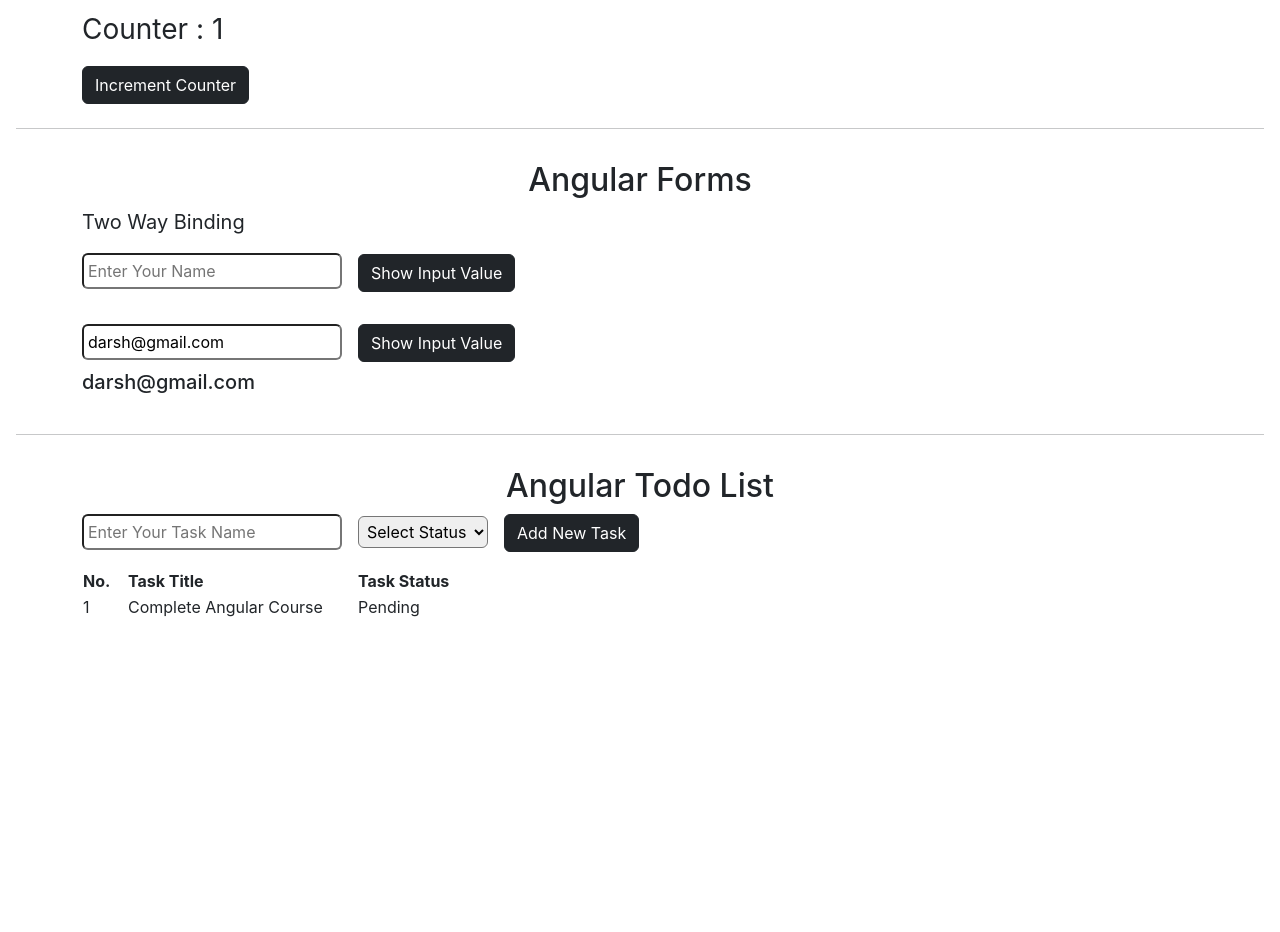
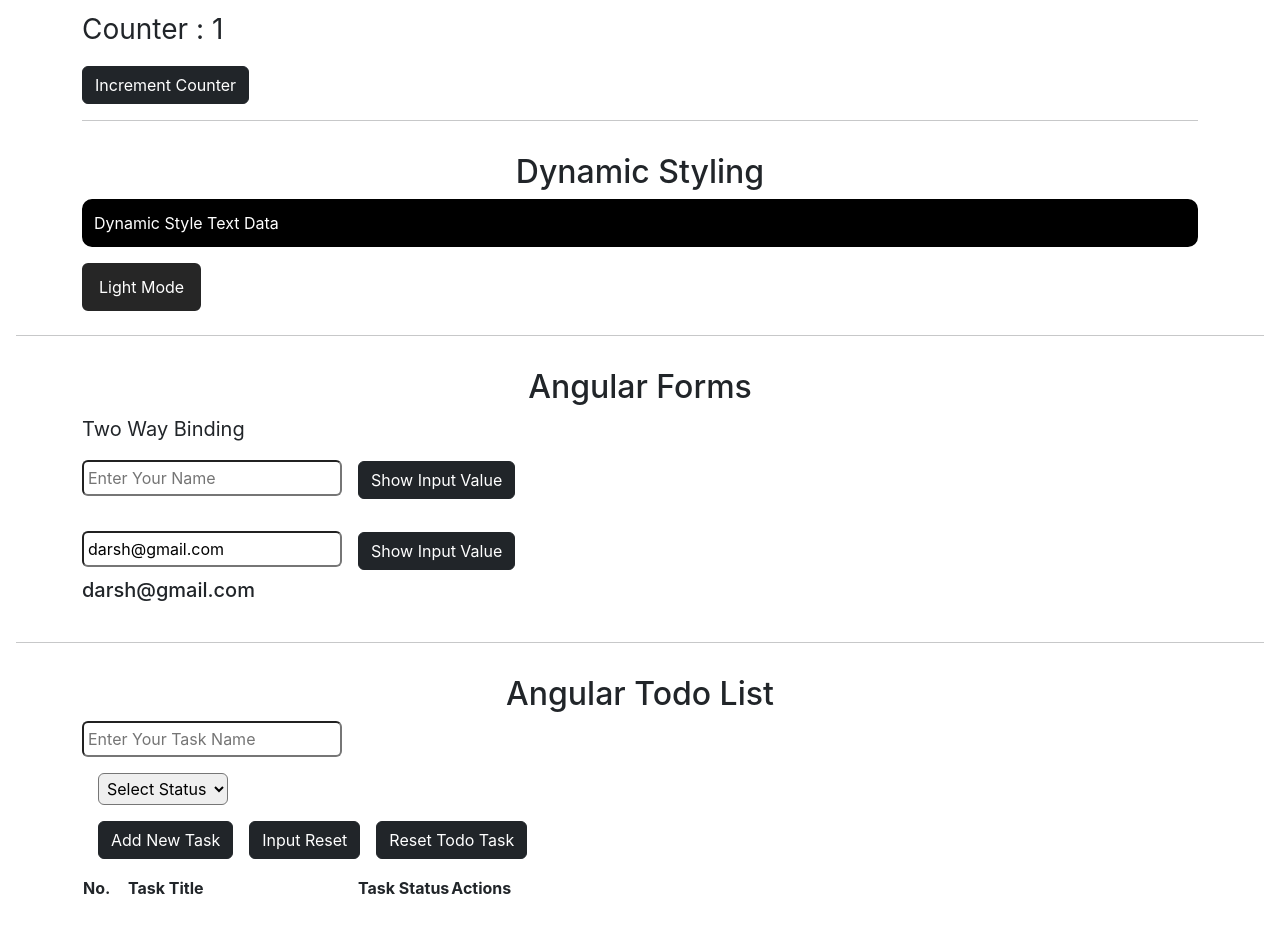
Before and after one commit to darshangujraticodes/Angular-Practice, an Angular app in the folder 01-FirstApp/: page / in a window 1280 px wide. Shown: the part 5845-6777 px from the top of the page. Before the commit the page ends 6497 px from the top, so only its background shows below. Built offline with nearby package versions, Linux system fonts and the light colour scheme.

Commit message:
angular dynamic styles

```diff
--- a/01-FirstApp/src/app/components/angulareffect/angulareffect.component.html
+++ b/01-FirstApp/src/app/components/angulareffect/angulareffect.component.html
@@ -14,5 +14,28 @@
         Increment Counter
       </button>
     </div>
+    <hr />
   </div>
 </section>
+
+<section class="py-2">
+  <div class="container">
+    <h2 class="text-center">Dynamic Styling</h2>
+
+    <div>
+      <p
+        [style.backgroundColor]="bgColor"
+        [style.color]="textColor"
+        [style.padding.px]="10"
+        [style.borderRadius.px]="10"
+        [style.border]="border"
+      >
+        Dynamic Style Text Data
+      </p>
+
+      <button (click)="switchThemeMode()" class="rounded">
+        {{ darkMode ? "Light Mode" : "Dark Mode" }}
+      </button>
+    </div>
+  </div>
+</section>
--- a/01-FirstApp/src/app/components/angulareffect/angulareffect.component.ts
+++ b/01-FirstApp/src/app/components/angulareffect/angulareffect.component.ts
@@ -9,6 +9,12 @@ import { Component, effect, signal } from '@angular/core';
 export class AngulareffectComponent {
   counter = signal(1);
   displayEvenCounter = false;
+
+  bgColor = 'black';
+  textColor = 'white';
+  border = '2px solid black';
+
+  darkMode = true;
 
   constructor() {
     effect(() => {
@@ -27,4 +33,15 @@ export class AngulareffectComponent {
   incrementData() {
     this.counter.set(this.counter() + 1);
   }
+
+  switchThemeMode() {
+    this.darkMode = !this.darkMode;
+    if (this.darkMode) {
+      this.bgColor = 'black';
+      this.textColor = 'white';
+    } else {
+      this.bgColor = 'white';
+      this.textColor = 'black';
+    }
+  }
 }
--- a/01-FirstApp/src/app/components/angulartodo/angulartodo.component.html
+++ b/01-FirstApp/src/app/components/angulartodo/angulartodo.component.html
@@ -3,12 +3,20 @@
     <h2 class="text-center">Angular Todo List</h2>
     <div class="todoWrap">
       <div class="todoInputWrap">
+        <div>
           <input
             type="text"
             placeholder="Enter Your Task Name"
             class="rounded p-1"
             [(ngModel)]="taskName"
           />
+
+          @if(error.includes('taskNameError')){
+          <p class="mt-1 textRed">Please Enter Valid Task Name</p>
+          }
+        </div>
+
+        <div class="my-3">
           <select
             name="taskStatus"
             [(ngModel)]="taskStatus"
@@ -20,8 +28,29 @@
             <option value="pending">Pending</option>
             <option value="working">Working</option>
           </select>
+          @if(error.includes('taskStatusError')){
+          <p class="mt-1 textRed">Select Your Task Status</p>
+          }
+        </div>
+
+        @if(editMode){
+
+        <button (click)="updateTaskData()" class="btn btn-dark ms-3">
+          Update Task Data
+        </button>
+
+        }@else{
         <button (click)="addTodoTask()" class="btn btn-dark ms-3">
           Add New Task
+        </button>
+        }
+
+        <button (click)="resetTodo()" class="btn btn-dark ms-3">
+          Input Reset
+        </button>
+
+        <button (click)="taskReset()" class="btn btn-dark ms-3">
+          Reset Todo Task
         </button>
       </div>
       <div class="taskContentWrap mt-3">
@@ -31,14 +60,33 @@
               <th class="wd1">No.</th>
               <th class="wd2">Task Title</th>
               <th class="wd3">Task Status</th>
+              <th class="wd2">Actions</th>
             </tr>
           </thead>
           <tbody>
+            @for(taskData of taskList; track taskData; let i = $index){
             <tr>
-              <td>1</td>
-              <td>Complete Angular Course</td>
-              <td>Pending</td>
+              <td>{{ i + 1 }}</td>
+              <td>{{ taskData.task }}</td>
+              <td>{{ taskData.status }}</td>
+              <td>
+                <div>
+                  <button
+                    (click)="updateTask(taskData.id)"
+                    class="btn btn-warning"
+                  >
+                    Edit
+                  </button>
+                  <button
+                    (click)="deleteTask(taskData.id)"
+                    class="btn btn-danger ms-3"
+                  >
+                    Delete
+                  </button>
+                </div>
+              </td>
             </tr>
+            }
           </tbody>
         </table>
       </div>
--- a/01-FirstApp/src/app/components/angulartodo/angulartodo.component.ts
+++ b/01-FirstApp/src/app/components/angulartodo/angulartodo.component.ts
@@ -16,6 +16,78 @@ type taskType = {
 export class AngulartodoComponent {
   taskName = '';
   taskStatus = '';
+  editMode = false;
+  editDataId = 0;
+  error: string[] = [];
 
   taskList: taskType[] = [];
+
+  addTodoTask() {
+    // console.log(this.taskName);
+    // console.log(this.taskStatus);
+
+    if (this.taskName == '') {
+      this.error.push('taskNameError');
+    } else if (this.taskStatus == '') {
+      this.error.pop();
+      this.error.push('taskStatusError');
+    } else {
+      this.taskList.push({
+        id: Date.now(),
+        task: this.taskName,
+        status: this.taskStatus,
+      });
+
+      console.log(this.taskList);
+
+      this.taskName = '';
+      this.taskStatus = '';
+      this.error = [];
+    }
+  }
+
+  resetTodo() {
+    this.taskName = '';
+    this.taskStatus = '';
+    this.editMode = false;
+  }
+
+  taskReset() {
+    this.taskList = [];
+    this.editMode = false;
+    this.editDataId = 0;
+  }
+
+  deleteTask(taskId: number) {
+    this.taskList = this.taskList.filter((item) => item.id != taskId);
+  }
+
+  updateTask(taskId: number) {
+    const updateTaskData = this.taskList.map((item) => {
+      if (item.id === taskId) {
+        this.editDataId = item.id;
+        console.log(item.id, item.task, item.status);
+        this.taskName = item.task;
+        this.taskStatus = item.status;
+      }
+    });
+
+    this.editMode = true;
+  }
+
+  updateTaskData() {
+    console.log(this.editDataId, this.taskName, this.taskStatus);
+
+    this.taskList = this.taskList.map((item) =>
+      item.id === this.editDataId
+        ? { ...item, task: this.taskName, status: this.taskStatus }
+        : item
+    );
+
+    // console.log(this.taskList);
+
+    this.taskName = '';
+    this.taskStatus = '';
+    this.editMode = false;
+  }
 }
--- a/01-FirstApp/src/styles.css
+++ b/01-FirstApp/src/styles.css
@@ -51,3 +51,7 @@ button {
 .wd2 {
   width: 230px;
 }
+
+.textRed {
+  color: red;
+}
```
Lines whose indentation alone changed are shown as unchanged.
